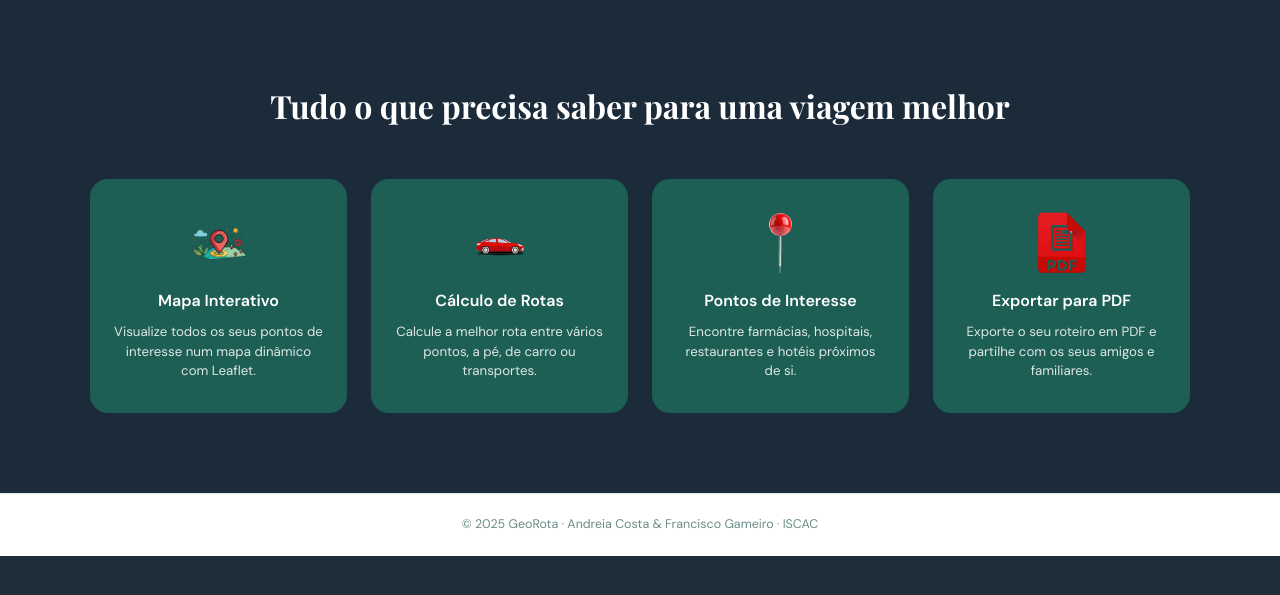
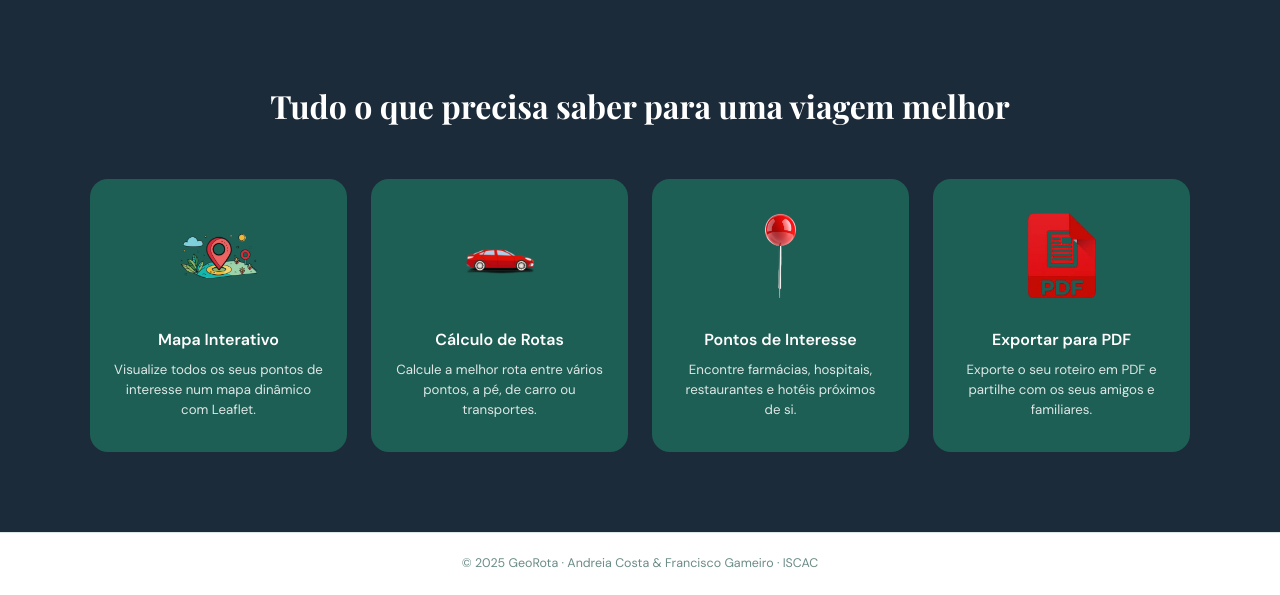
Before and after one commit to AndreiaCosta974/PDI2526, a Django app: page / in a window 1280 px wide. Shown: the part 614-1209 px from the top of the page. Before the commit the page ends 1170 px from the top, so only its background shows below. Run offline with Django 5.2, Linux system fonts and the light colour scheme.

Commit message:
feat: aumentar tamanho das imagens na página home

```diff
--- a/static/css/style.css
+++ b/static/css/style.css
@@ -152,7 +152,7 @@ body {
     transition: transform .2s, box-shadow .2s;
 }
 .feature-card:hover { transform: translateY(-5px); box-shadow: var(--shadow-md); }
-.feature-icon-wrap { font-size: 2.2rem; margin-bottom: .8rem; }
+.feature-icon-wrap { font-size: 2.2rem; margin-bottom: .8rem; width: 100%; display: flex; justify-content: center; }
 .feature-card h3 { font-size: 1rem; font-weight: 700; margin-bottom: .5rem; }
 .feature-card p { font-size: .83rem; opacity: .85; line-height: 1.5; }
 
@@ -487,8 +487,8 @@ body {
 }
 
 .feature-img {
-    width: 64px;
-    height: 64px;
+    width: 90px;
+    height: 90px;
     object-fit: contain;
     margin: 0 auto .8rem;
     display: block;
```
